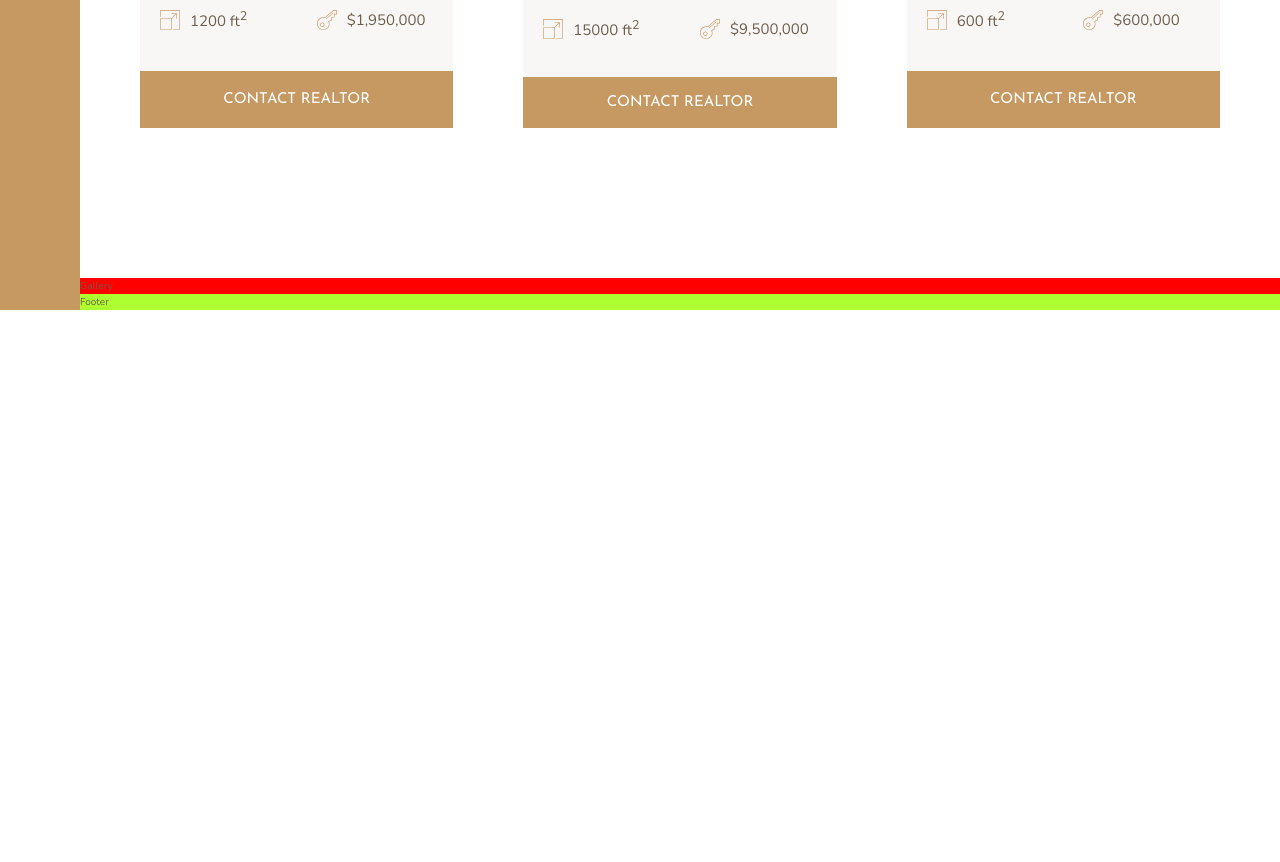
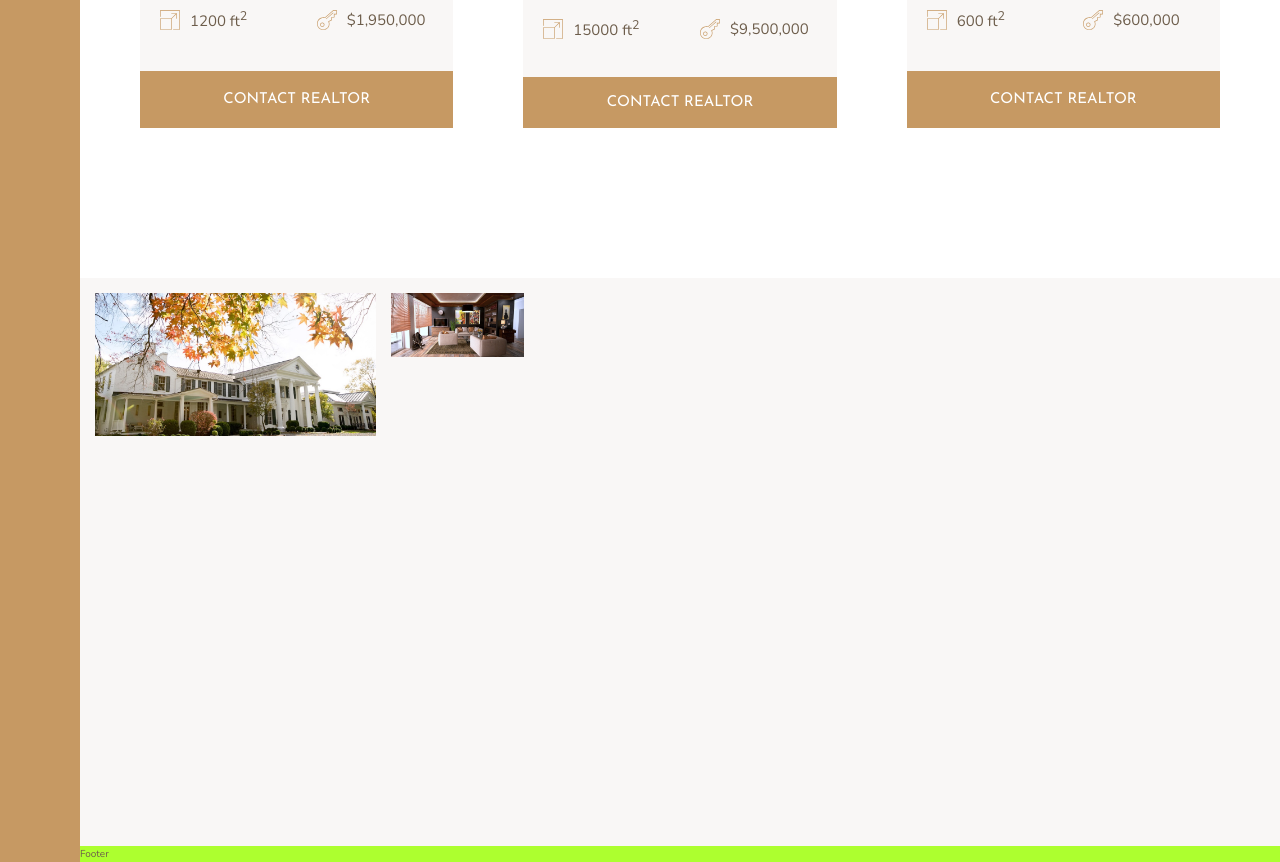
Before and after one commit to jaysig/nexter, a website: page index.html in a window 1280 px wide. Shown: the part 2818-3680 px from the top of the page. Before the commit the page ends 3128 px from the top, so only its background shows below. Drawn offline with nearby package versions, Linux system fonts and the light colour scheme.

Commit message:
Started Gallery

```diff
--- a/index.html
+++ b/index.html
@@ -289,13 +289,17 @@
         </div>
     </div>
 
-    <div class="gallery">
-        Gallery
-    </div>
+    <section class="gallery">
+        <figure class="gallery__item gallery__item--1">
+            <img src="img/gal-1.jpeg" alt="Gallery image 1" class="gallery__img">
+        </figure>
 
-    <div class="footer">
+        <img src="img/gal-2.jpeg" alt="Gallery image 1" class="gallery__img">
+    </section>
+
+    <footer class="footer">
         Footer
-    </div>
+    </footer>
 </body>
 
 </html>
--- a/sass/_gallery.scss
+++ b/sass/_gallery.scss
@@ -1,4 +1,24 @@
 .gallery {
-    background-color: red;
-    grid-column: full-start / full-end
+    background-color: $color-grey-light-1;
+    grid-column: full-start / full-end;
+
+    display: grid;
+    grid-template-columns: repeat(8, 1fr);
+    grid-template-rows: repeat(7, 5vw);
+    grid-gap: 1.5rem;
+    padding: 1.5rem;
+
+    &__item {
+&--1 {
+    grid-row: 1 / span 2;
+    grid-column: 1 / span 2;
 }
+    }
+
+    &__img {
+        width: 100%;
+        height: 100%;
+        object-fit: cover;
+        display: block;
+    }
+}
```
Also changed, not shown: css/style.css.
